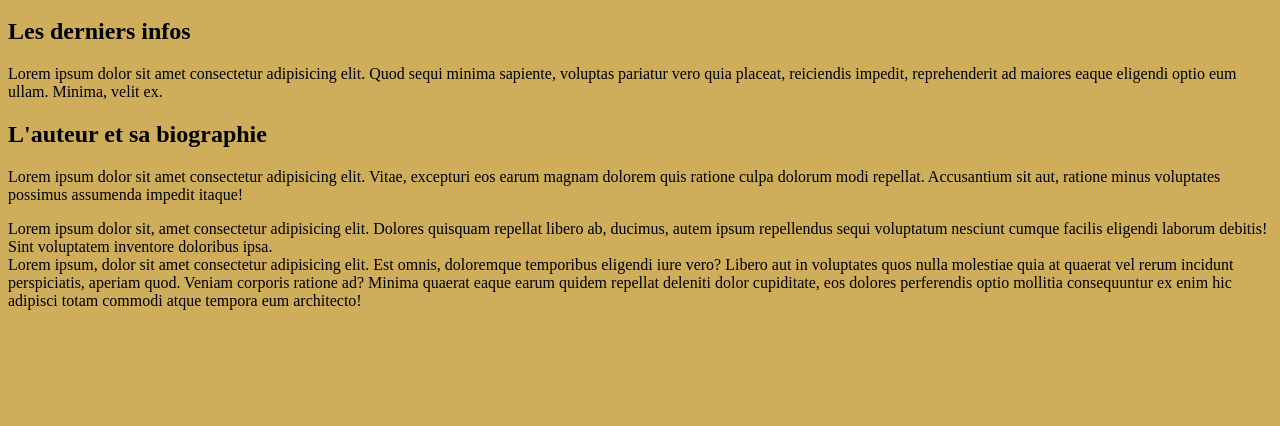
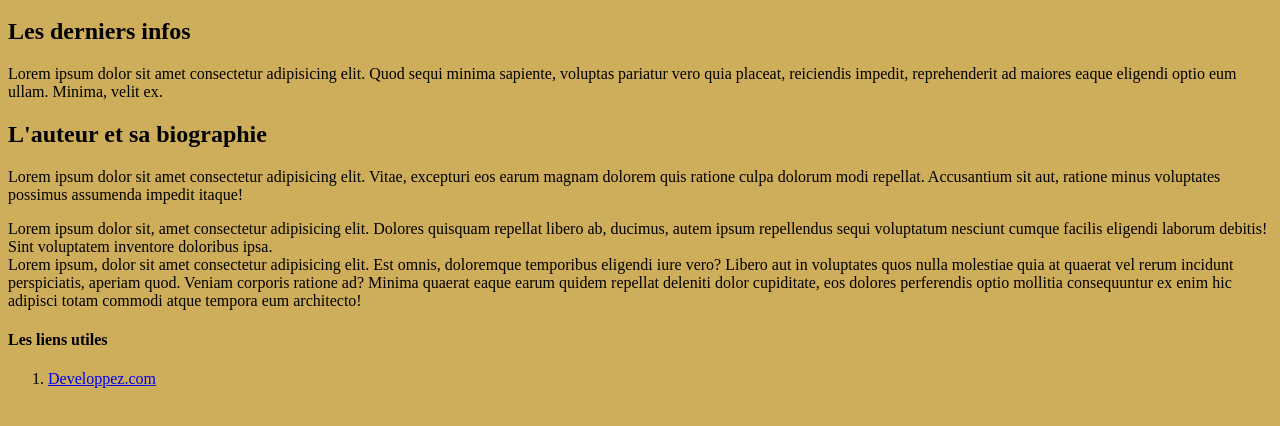
Before and after one commit to khechemerati/projet_git, a plain HTML site: page index.html in a window 1280 px wide. Shown: the part 154-580 px from the top of the page. Drawn offline with Linux system fonts and the light colour scheme.

Commit message:
ajout d'un lien

```diff
--- a/index.html
+++ b/index.html
@@ -35,5 +35,7 @@
     <footer>
         <div>Lorem ipsum, dolor sit amet consectetur adipisicing elit. Est omnis, doloremque temporibus eligendi iure vero? Libero aut in voluptates quos nulla molestiae quia at quaerat vel rerum incidunt perspiciatis, aperiam quod. Veniam corporis ratione ad? Minima quaerat eaque earum quidem repellat deleniti dolor cupiditate, eos dolores perferendis optio mollitia consequuntur ex enim hic adipisci totam commodi atque tempora eum architecto!</div>
     </footer>
+    <h4>Les liens utiles</h4>
+    <ol><li><a href="https://www.developpez.com/">Developpez.com</a></li></ol>
 </body>
 </html>
```
